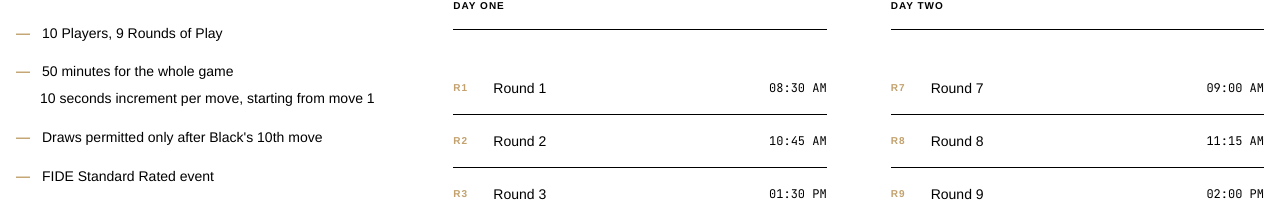
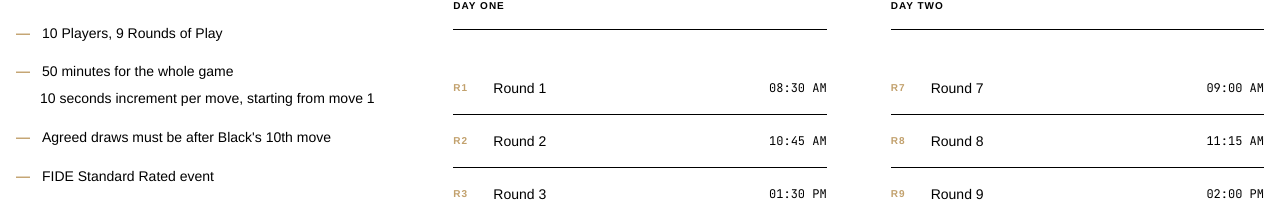
Before and after one commit to engyeow/SixThreeWeekender, a React (Vite) app: page / in a window 1280 px wide. Shown: the part 876-1092 px from the top of the page. Built offline with nearby package versions, Linux system fonts and the light colour scheme; a web font is replaced by a local one.

Commit message:
Update TournamentDetails.tsx

```diff
--- a/src/TournamentDetails.tsx
+++ b/src/TournamentDetails.tsx
@@ -31,7 +31,7 @@ export default function TournamentDetails() {
                 </li>
                 <li className="flex items-start gap-3">
                   <span className="text-accent font-bold">—</span>
-                  Draws permitted only after Black's 10th move
+                  Agreed draws must be after Black's 10th move
                 </li>
                 <li className="flex items-start gap-3">
                   <span className="text-accent font-bold">—</span>
```
